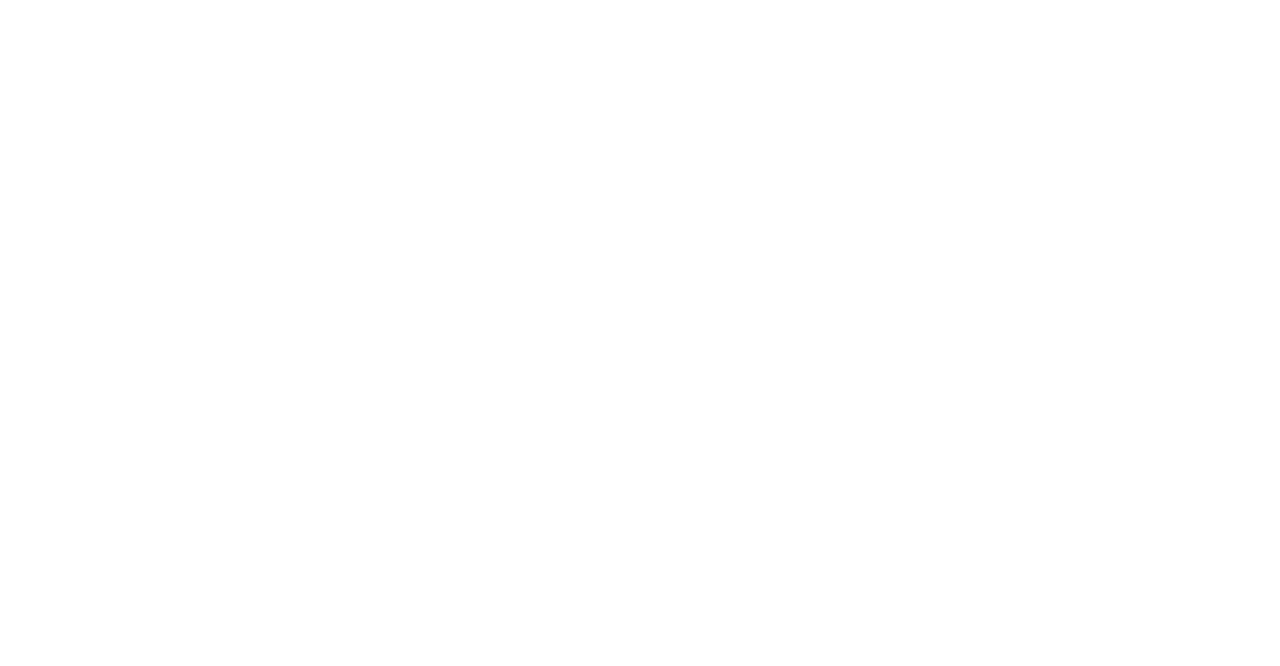
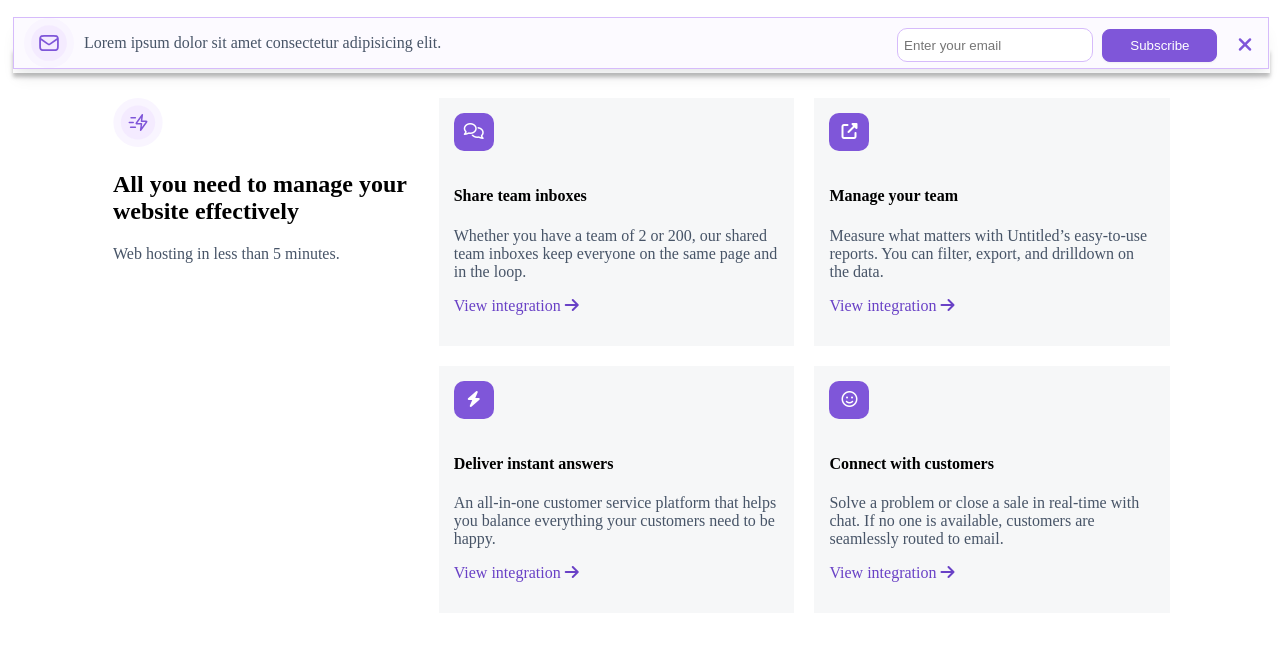
Before and after one commit to LyaLera/Responsive-Design-II, a plain HTML site: page index.html in a window 1280 px wide. Drawn offline with Linux system fonts and the light colour scheme.

Commit message:
Mobile and desktop version done

```diff
--- a/css/style.css
+++ b/css/style.css
@@ -0,0 +1,163 @@
+body {
+  width: 99%;
+}
+
+.main-container {
+  display: grid;
+  grid-template-rows: 70px 1fr;
+}
+
+nav {
+  width: 98%;
+  display: grid;
+  grid-template-rows: 1fr;
+  grid-template-columns: 1fr 1fr;
+  margin: 5px;
+  align-self: center;
+  background: #fcfaff;
+  border: 1px solid #d6bbfb;
+  box-shadow: 0px 12px 16px -4px rgba(16, 24, 40, 0.08),
+    0px 4px 6px -2px rgba(16, 24, 40, 0.03);
+  position: fixed;
+}
+
+.nav-container2 {
+  justify-self: right;
+}
+
+.nav-img {
+  float: left;
+  margin: 0 10px 0 10px;
+}
+
+input {
+  justify-self: start;
+  margin-top: 10px;
+  margin-right: 5px;
+  border: 1px solid #d6bbfb;
+  border-radius: 10px;
+  width: 190px;
+  height: 30px;
+}
+
+.subscribe {
+  margin-right: 10px;
+  background: #7f56d9;
+  border: 1px solid #7f56d9;
+  box-shadow: 0px 1px 2px rgba(16, 24, 40, 0.05);
+  border-radius: 8px;
+  width: 115px;
+  height: 33px;
+  color: white;
+}
+
+.fa-xmark {
+  color: #7f56d9;
+}
+
+.button-icon {
+  border: none;
+  background-color: #fcfaff;
+  margin-right: 10px;
+}
+
+section {
+  display: grid;
+  grid-template-columns: 1fr 2fr;
+  margin: 5px;
+  margin-top: 40px;
+  gap: 10px;
+  background: #ffffff;
+  box-shadow: 0px 4px 4px rgba(0, 0, 0, 0.25);
+}
+
+.section-container1 {
+  padding: 50px 0 0 100px;
+}
+
+.section-container2 {
+  display: grid;
+  grid-template-columns: 1fr 1fr;
+  gap: 20px;
+  padding: 50px 100px 50px 0;
+}
+
+.section-container2 div {
+  padding: 15px;
+  background-color: #f6f7f8f1;
+}
+
+.section-icons {
+  width: 20px;
+  height: 18px;
+  padding: 10px;
+  background: #7f56d9;
+  border-radius: 10px;
+  text-align: center;
+  color: white;
+  margin-bottom: 15px;
+}
+
+a {
+  text-decoration: none;
+}
+
+p {
+  color: #475467;
+}
+
+.purple-p {
+  color: #6941c6;
+}
+
+@media screen and (max-width: 450px) {
+  .main-container {
+    grid-template-columns: 1fr;
+    grid-template-rows: 200px 1fr;
+  }
+
+  nav {
+    grid-template-columns: 1fr;
+    justify-content: center;
+    width: 94%;
+  }
+
+  .nav-container1 {
+    display: grid;
+    grid-template-rows: 1fr 1fr;
+    justify-items: center;
+  }
+
+  .nav-container2 {
+    display: grid;
+    grid-template-columns: 1fr 1fr;
+    grid-template-rows: 1fr 1fr;
+    justify-self: center;
+    align-items: center;
+    row-gap: 10px;
+  }
+
+  input {
+    grid-column: 1 / span 2;
+    justify-self: center;
+  }
+
+  button {
+    justify-self: end;
+  }
+
+  section {
+    grid-template-columns: minmax(300px, 1fr);
+    text-align: center;
+    margin-top: 250px;
+  }
+
+  .section-container1 {
+    padding: 5px;
+  }
+
+  .section-container2 {
+    grid-template-columns: 1fr;
+    padding: 5px 15px;
+  }
+}
--- a/index.html
+++ b/index.html
@@ -1,13 +1,99 @@
 <!DOCTYPE html>
 <html lang="en">
-<head>
-    <meta charset="UTF-8">
-    <meta http-equiv="X-UA-Compatible" content="IE=edge">
-    <meta name="viewport" content="width=device-width, initial-scale=1.0">
-    <link rel="stylesheet" href="css/style.css" type="text/css">
+  <head>
+    <meta charset="UTF-8" />
+    <meta http-equiv="X-UA-Compatible" content="IE=edge" />
+    <meta name="viewport" content="width=device-width, initial-scale=1.0" />
+    <link rel="stylesheet" href="css/style.css" type="text/css" />
+    <script
+      src="https://kit.fontawesome.com/fcf31b66d4.js"
+      crossorigin="anonymous"
+    ></script>
     <title>Responsive-Grid</title>
-</head>
-<body>
-
-</body>
+  </head>
+  <body class="main-container">
+    <nav>
+      <div class="nav-container1">
+        <img
+          class="nav-img"
+          src="Images/Featured icon (1).svg"
+          alt="icon"
+          width="50px"
+        />
+        <p class="nav-p">
+          Lorem ipsum dolor sit amet consectetur adipisicing elit.
+        </p>
+      </div>
+      <form class="nav-container2">
+        <!-- <label for="email"></label> -->
+        <input
+          type="email"
+          name="email"
+          id="email"
+          placeholder=" Enter your email"
+        />
+        <button class="subscribe" type="submit">Subscribe</button>
+        <button class="button-icon" type="reset">
+          <i class="fa-solid fa-xmark fa-xl"></i>
+        </button>
+      </form>
+    </nav>
+    <section>
+      <div class="section-container1">
+        <img src="Images/Featured icon.svg" alt="icon" width="50px" />
+        <h2>All you need to manage your website effectively</h2>
+        <p>Web hosting in less than 5 minutes.</p>
+      </div>
+      <div class="section-container2">
+        <div>
+          <i class="section-icons fa-regular fa-comments"></i>
+          <h4>Share team inboxes</h4>
+          <p>
+            Whether you have a team of 2 or 200, our shared team inboxes keep
+            everyone on the same page and in the loop.
+          </p>
+          <a href="#View-integration"
+            ><p class="purple-p">
+              View integration <i class="fa-solid fa-arrow-right"></i></p
+          ></a>
+        </div>
+        <div>
+          <i class="section-icons fa-solid fa-up-right-from-square"></i>
+          <h4>Manage your team</h4>
+          <p>
+            Measure what matters with Untitled’s easy-to-use reports. You can
+            filter, export, and drilldown on the data.
+          </p>
+          <a href="#View-integration"
+            ><p class="purple-p">
+              View integration <i class="fa-solid fa-arrow-right"></i></p
+          ></a>
+        </div>
+        <div>
+          <i class="section-icons fa-solid fa-bolt"></i>
+          <h4>Deliver instant answers</h4>
+          <p>
+            An all-in-one customer service platform that helps you balance
+            everything your customers need to be happy.
+          </p>
+          <a href="#View-integration"
+            ><p class="purple-p">
+              View integration <i class="fa-solid fa-arrow-right"></i></p
+          ></a>
+        </div>
+        <div>
+          <i class="section-icons fa-regular fa-face-smile"></i>
+          <h4>Connect with customers</h4>
+          <p>
+            Solve a problem or close a sale in real-time with chat. If no one is
+            available, customers are seamlessly routed to email.
+          </p>
+          <a href="#View-integration"
+            ><p class="purple-p">
+              View integration <i class="fa-solid fa-arrow-right"></i></p
+          ></a>
+        </div>
+      </div>
+    </section>
+  </body>
 </html>
```
Also changed, not shown: Images/Featured icon (1).svg (added), Images/Featured icon.svg (added).
